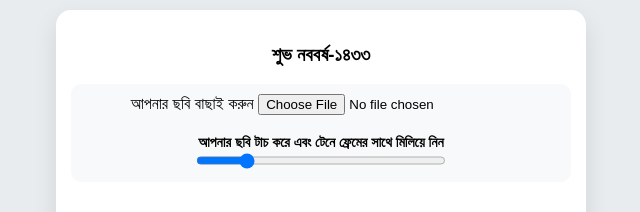
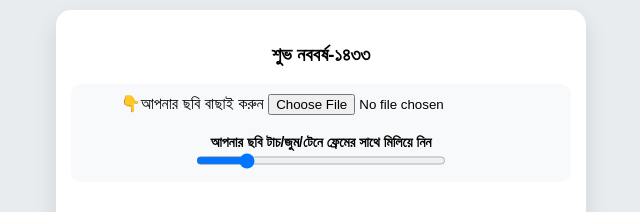
Before and after one commit to web-dev-faruk/photo-editor, a website: page index.html in a window 1280 px wide. Shown: the top 212 px of the page, without its empty margins (319-959 px from the left). Drawn offline with Linux system fonts and the light colour scheme.

Commit message:
Update index.html

```diff
--- a/index.html
+++ b/index.html
@@ -20,9 +20,9 @@
         <h3>শুভ নববর্ষ-১৪৩৩</h3>
 
         <div class="controls">
-            আপনার ছবি বাছাই করুন
+            👇আপনার ছবি বাছাই করুন
             <input type="file" id="upload" accept="image/*"><br><br>
-            <label>আপনার ছবি টাচ করে এবং টেনে ফ্রেমের সাথে মিলিয়ে নিন</label><br>
+            <label>আপনার ছবি টাচ/জুম/টেনে ফ্রেমের সাথে মিলিয়ে নিন</label><br>
             <input type="range" id="zoomBar" min="0.1" max="5" step="0.01" value="1">
         </div>
 
```
